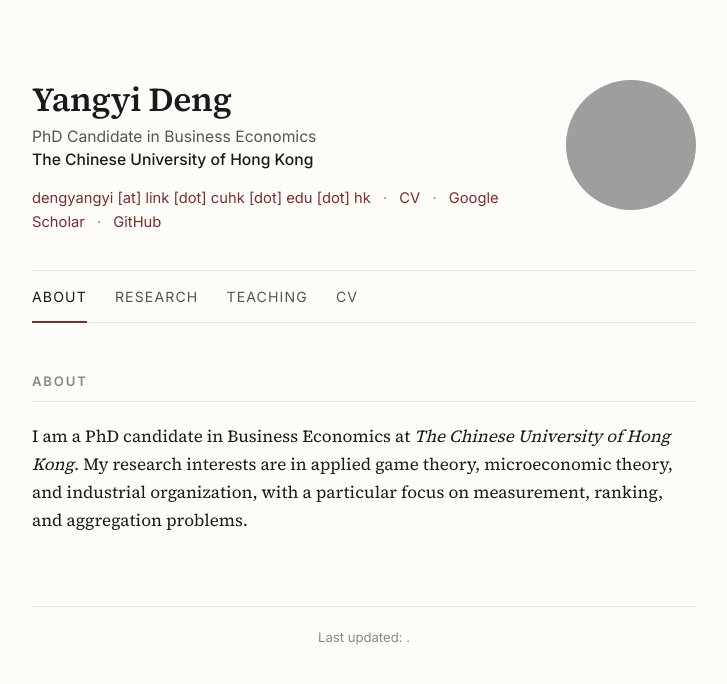
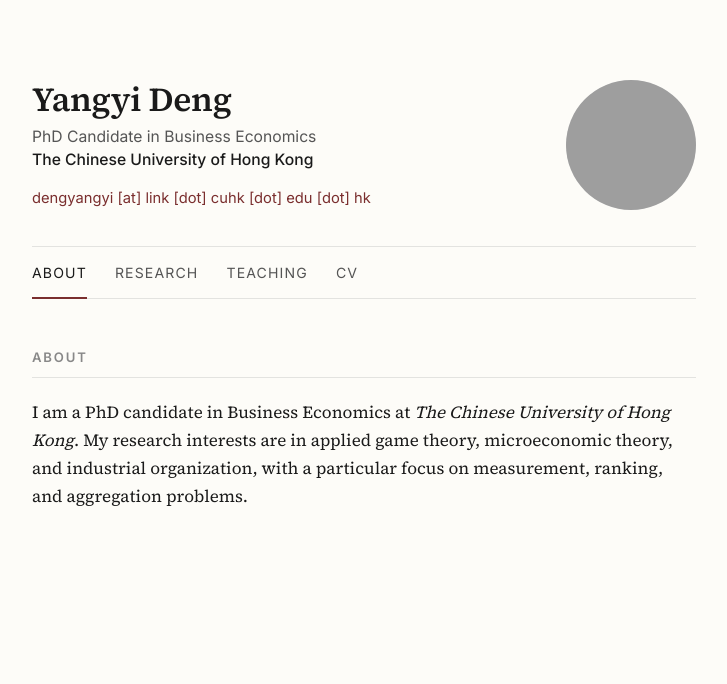
Before and after one commit to yangyi-deng/yangyi-deng.github.io, a Jekyll site: the page built from index.html, in a window 1280 px wide. Shown: the top 684 px of the page, without its empty margins (276-1003 px from the left). Built offline with Jekyll 4.4.1, drawn with Linux system fonts in a browser that asks for light colours; grey boxes are pictures that could not be loaded.

Commit message:
Update default.html

```diff
--- a/_layouts/default.html
+++ b/_layouts/default.html
@@ -29,18 +29,6 @@
           </p>
           <p class="contact-line">
             <a href="mailto:{{ site.author.email }}">{{ site.author.email }}</a>
-            {% if site.author.cv %}
-              <span class="sep">·</span>
-              <a href="{{ site.author.cv | relative_url }}">CV</a>
-            {% endif %}
-            {% if site.author.googlescholar %}
-              <span class="sep">·</span>
-              <a href="{{ site.author.googlescholar }}" target="_blank" rel="noopener">Google Scholar</a>
-            {% endif %}
-            {% if site.author.github %}
-              <span class="sep">·</span>
-              <a href="{{ site.author.github }}" target="_blank" rel="noopener">GitHub</a>
-            {% endif %}
           </p>
         </div>
         {% if site.author.photo %}
@@ -53,9 +41,7 @@
 
     {{ content }}
 
-    <footer>
-      <p>Last updated: {{ site.updated }}.</p>
-    </footer>
+
 
   </main>
 </body>
```
